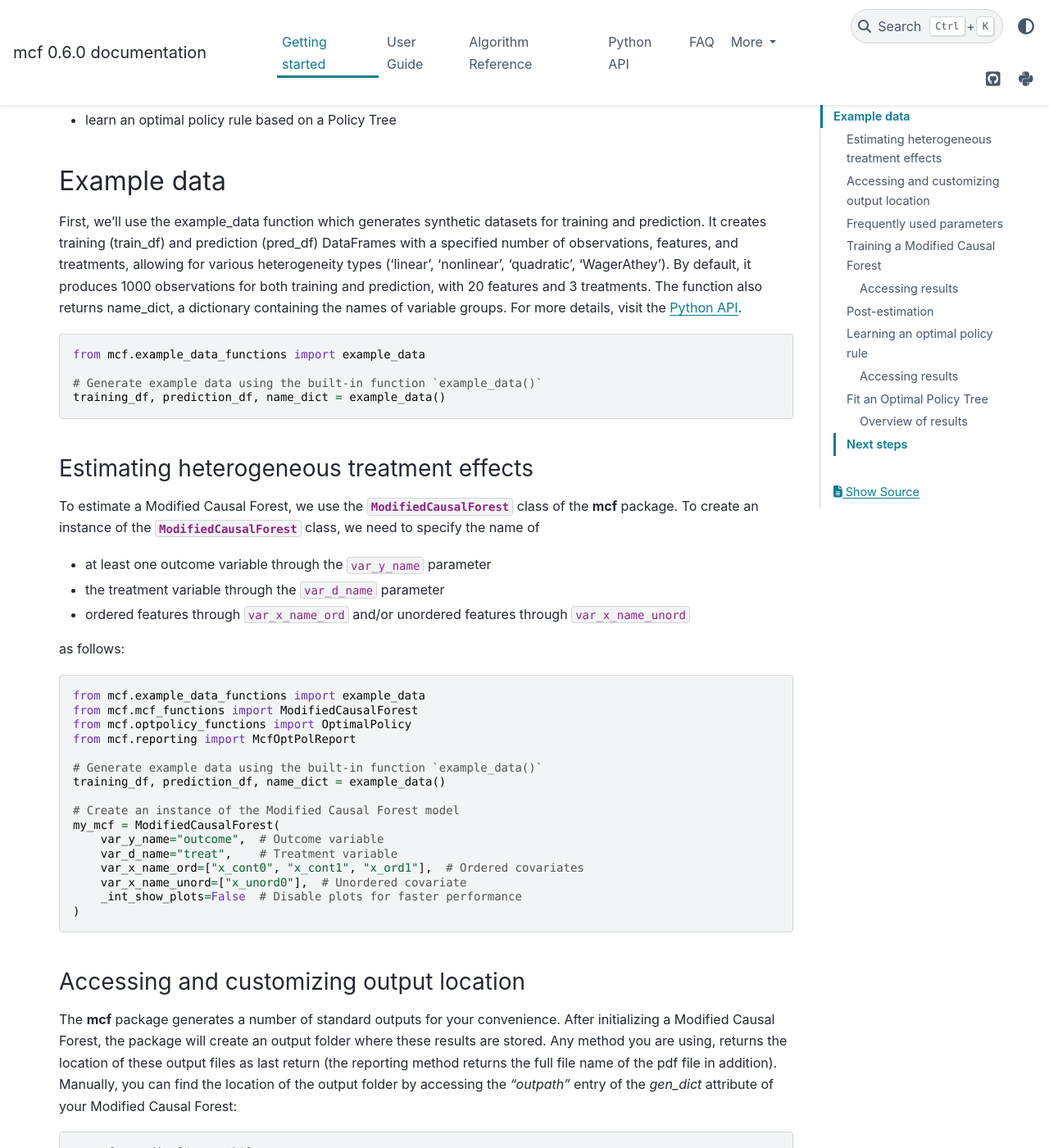
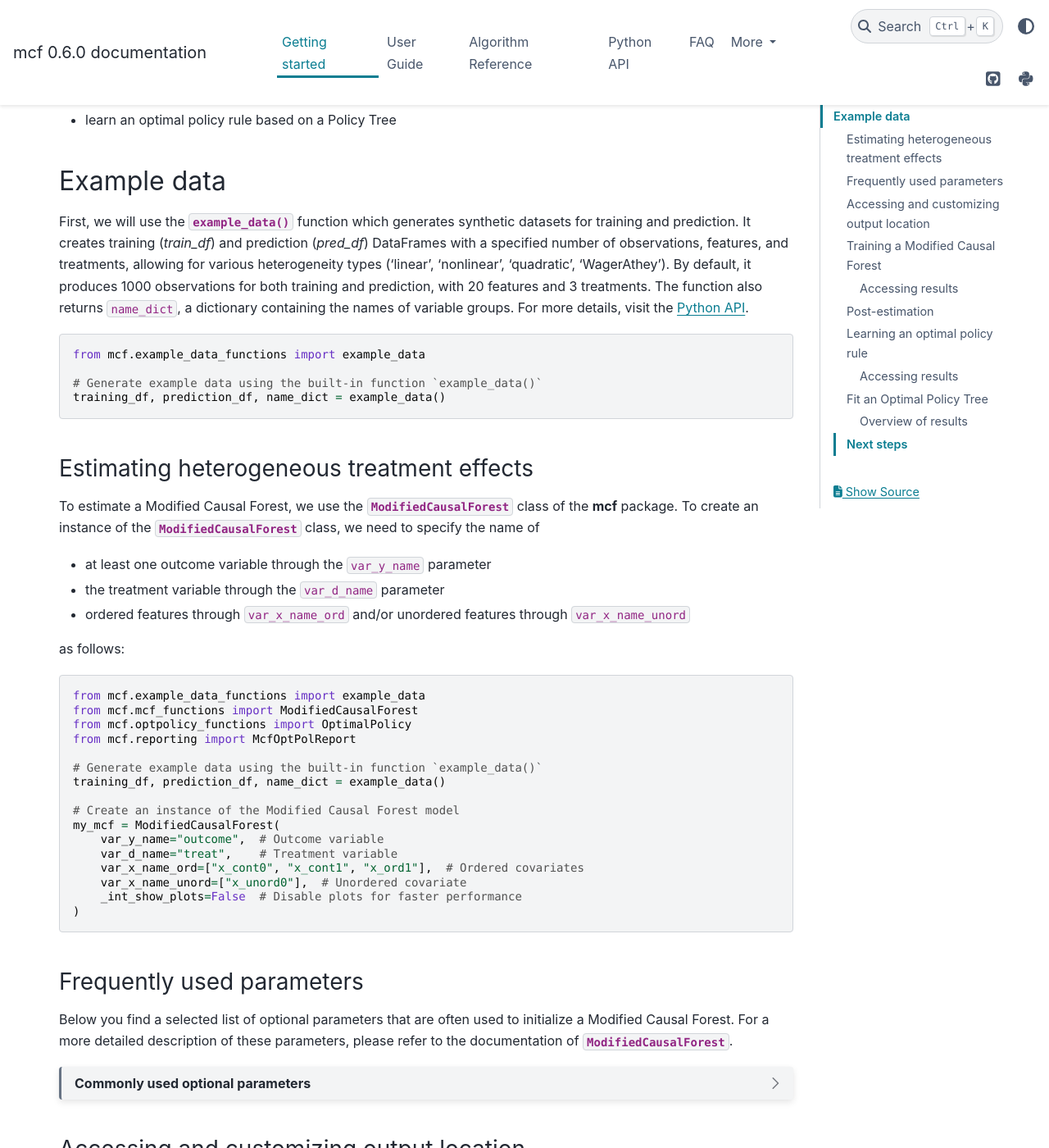
Before and after one commit to MCFpy/mcf, a Sphinx documentation site: the page built from docs/source/getting_started.rst, in a window 1280 px wide and 1400 px high, scrolled down 216 px. Shown: the whole window at 82% size. Built offline with Sphinx 7.4.7 and the PyData theme 0.15.4, drawn with Linux system fonts in a browser that asks for light colours; some of the changed text lies outside the part shown.

Commit message:
Update getting_started.rst consistency changes

```diff
--- a/docs/source/getting_started.rst
+++ b/docs/source/getting_started.rst
@@ -12,8 +12,8 @@
 Example data
 ^^^^^^^^^^^^^^^^
 
-First, we'll use the example_data function which generates synthetic datasets for training and prediction. It creates training (train_df) and prediction (pred_df) DataFrames with a specified number of observations, features, and treatments, allowing for various heterogeneity types ('linear', 'nonlinear', 'quadratic', 'WagerAthey').
-By default, it produces 1000 observations for both training and prediction, with 20 features and 3 treatments. The function also returns name_dict, a dictionary containing the names of variable groups. For more details, visit the :doc:`python_api`.
+First, we will use the :py:meth:`example_data` function which generates synthetic datasets for training and prediction. It creates training (*train_df*) and prediction (*pred_df*) DataFrames with a specified number of observations, features, and treatments, allowing for various heterogeneity types ('linear', 'nonlinear', 'quadratic', 'WagerAthey').
+By default, it produces 1000 observations for both training and prediction, with 20 features and 3 treatments. The function also returns ``name_dict``, a dictionary containing the names of variable groups. For more details, visit the :doc:`python_api`.
 
 .. code-block:: python
 
@@ -52,19 +52,6 @@
         _int_show_plots=False  # Disable plots for faster performance
     )
 
-Accessing and customizing output location
-------------------------------------------
-
-The **mcf** package generates a number of standard outputs for your convenience. After initializing a Modified Causal Forest, the package will create an output folder where these results are stored.
-Any method you are using, returns the location of these output files as last return (the reporting method returns the full file name of the pdf file in addition).
-Manually, you can find the location of the output folder by accessing the `"outpath"` entry of the `gen_dict` attribute of your Modified Causal Forest:
-
-.. code-block:: python
-
-    my_mcf.gen_dict["outpath"]
-
-We recommend you specify your preferred location for the output folder using the ``gen_outpath`` parameter of the class :py:class:`~mcf_functions.ModifiedCausalForest`.
-
 Frequently used parameters
 --------------------------
 
@@ -96,6 +83,18 @@
     | ``var_id_name``                  | Individual identifier.                                                                                            |
     +----------------------------------+-------------------------------------------------------------------------------------------------------------------+
 
+Accessing and customizing output location
+------------------------------------------
+
+The **mcf** package generates a number of standard outputs for your convenience. After initializing a Modified Causal Forest, the package will create an output folder where these results are stored.
+Any method you are using, returns the location of these output files as last return (the reporting method returns the full file name of the pdf file in addition).
+Manually, you can find the location of the output folder by accessing the ``outpath`` entry of the ``gen_dict`` attribute of your Modified Causal Forest:
+
+.. code-block:: python
+
+    my_mcf.gen_dict["outpath"]
+
+We recommend you specify your preferred location for the output folder using the ``gen_outpath`` parameter of the class :py:class:`~mcf_functions.ModifiedCausalForest`.
 
 Training a Modified Causal Forest
 -----------------------------------
@@ -136,6 +135,7 @@
 - A string with the path to the location of the results.
 
 .. code-block:: python
+
     results[1]
 
 The latter contains a dictionary with the estimation results. To get an overview, start by extracting the dictionary:
@@ -224,13 +224,13 @@
 
 Let's explore how to learn an optimal policy rule using the :py:class:`~optpolicy_functions.OptimalPolicy` class of the **mcf** package. To get started we need a Pandas DataFrame that holds the estimated potential outcomes (also called policy scores), the treatment variable and the features on which we want to base the decision tree.
 
-As you may recall, we estimated the potential outcomes in the previous section. They are stored as columns in the *"iate_data_df"* entry of the results dictionary:
+As you may recall, we estimated the potential outcomes in the previous section. They are stored as columns in the ``iate_data_df`` entry of the results dictionary:
 
 .. code-block:: python
 
     print(results["iate_data_df"].head())
 
-The column names are explained in the `iate_names_dic` entry of the results dictionary. The uncentered potential outcomes are stored in columns with the suffix *_un_lc_pot*.
+The column names are explained in the ``iate_names_dic`` entry of the results dictionary. The uncentered potential outcomes are stored in columns with the suffix ``_un_lc_pot``.
 
 .. code-block:: python
 
```
Also changed, not shown: other parts of docs/source/getting_started.rst (+1 -1 lines).
